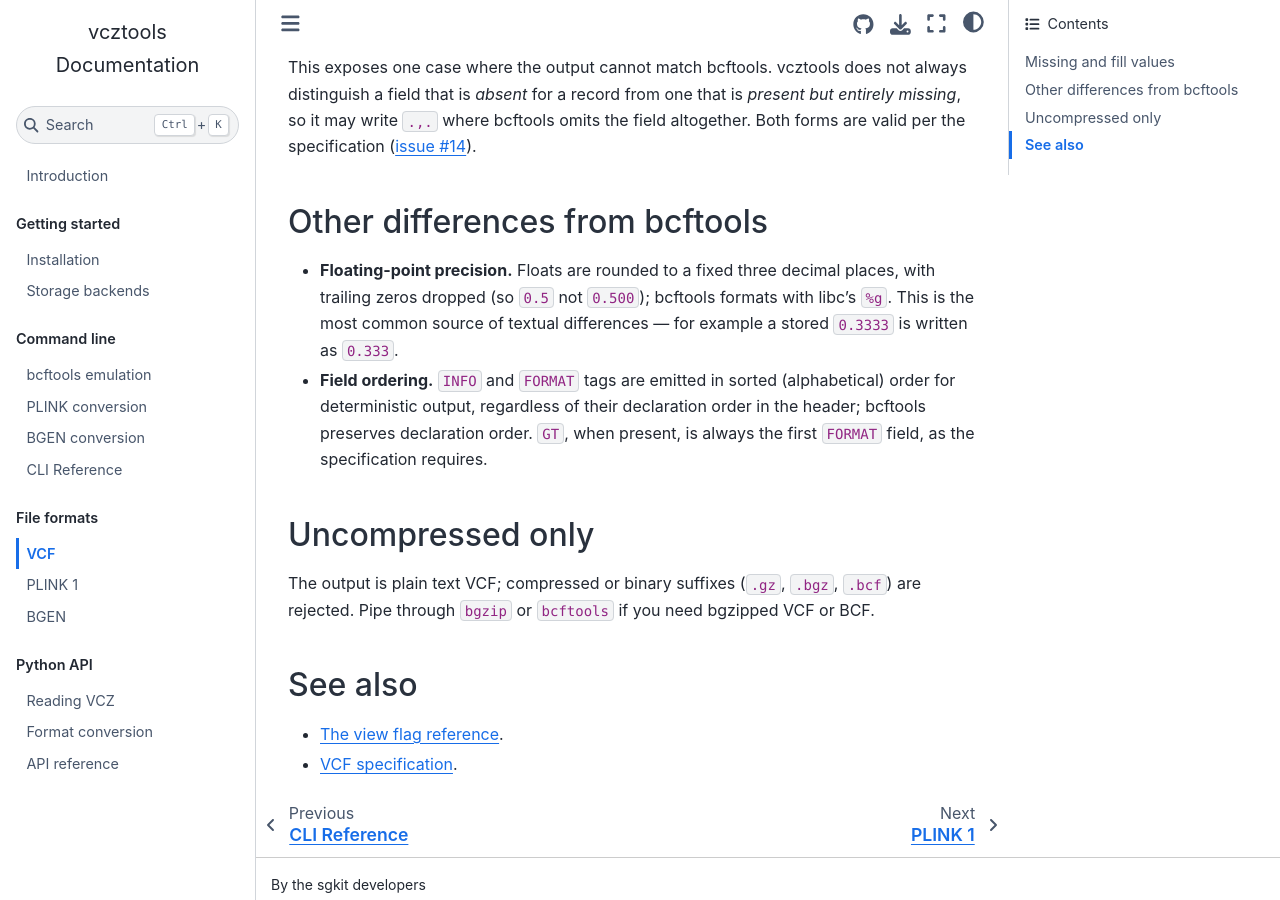
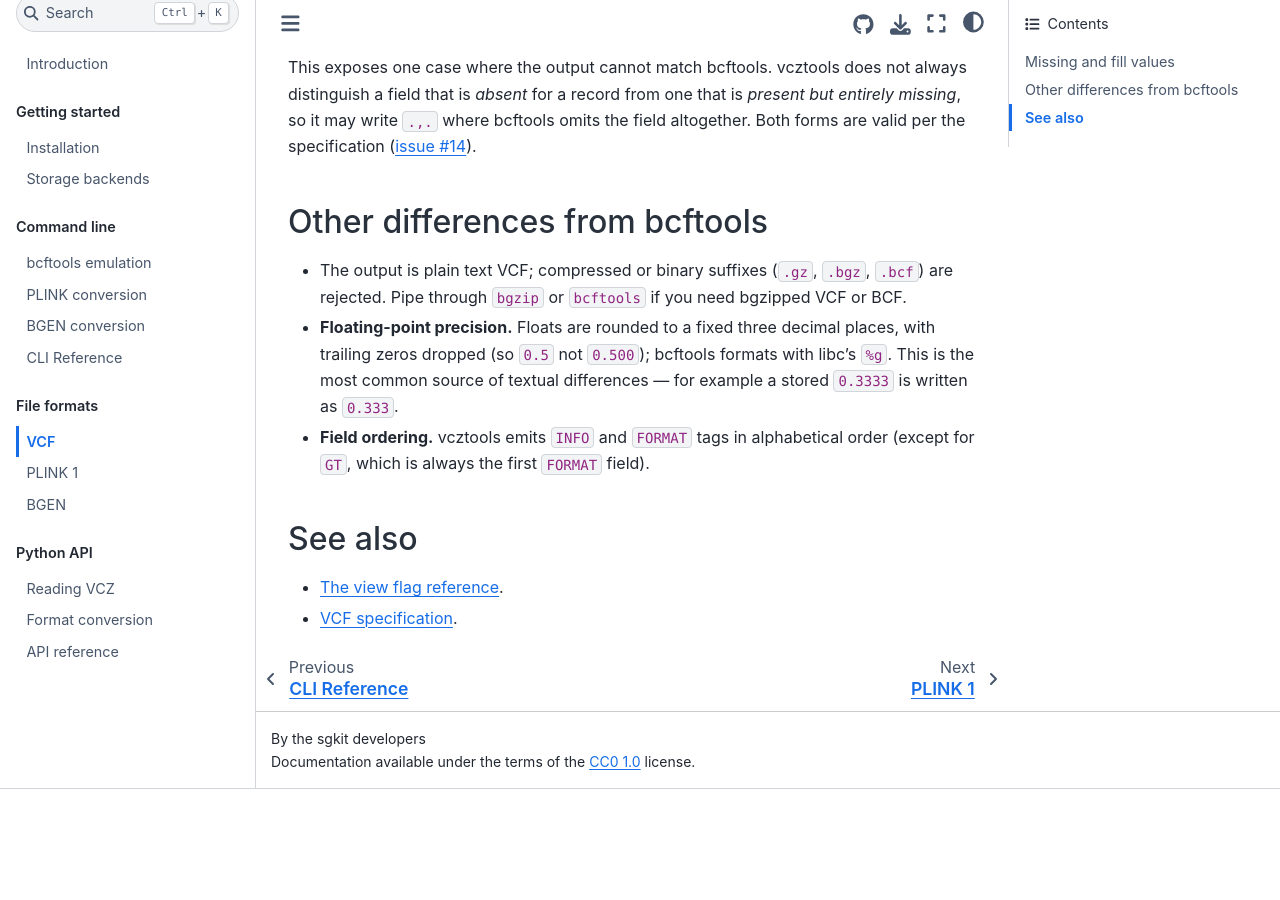
Before and after one commit to sgkit-dev/vcztools, a Jupyter Book: the page built from docs/vcf.md, in a window 1280 px wide and 900 px high, scrolled down 778 px. Built offline with Jupyter Book 1.0.4 settings and Sphinx 7.4.7 and the Sphinx Book theme 1.1.4, drawn with Linux system fonts in a browser that asks for light colours; after the commit the page ends 1567 px from its top, so only the background shows below that.

Commit message:
Fixups for VCF

```diff
--- a/docs/vcf.md
+++ b/docs/vcf.md
@@ -40,20 +40,16 @@ field altogether. Both forms are valid per the specification
 
 ## Other differences from bcftools
 
+- The output is plain text VCF; compressed or binary suffixes (`.gz`, `.bgz`,
+  `.bcf`) are rejected. Pipe through `bgzip` or `bcftools` if you need bgzipped VCF
+  or BCF.
 - **Floating-point precision.** Floats are rounded to a fixed three decimal
   places, with trailing zeros dropped (so `0.5` not `0.500`); bcftools formats
   with libc's `%g`. This is the most common source of textual differences — for
   example a stored `0.3333` is written as `0.333`.
-- **Field ordering.** `INFO` and `FORMAT` tags are emitted in sorted
-  (alphabetical) order for deterministic output, regardless of their declaration
-  order in the header; bcftools preserves declaration order. `GT`, when present,
-  is always the first `FORMAT` field, as the specification requires.
+- **Field ordering.** vcztools emits `INFO` and `FORMAT` tags in alphabetical
+  order (except for `GT`, which is always the first `FORMAT` field).
 
-## Uncompressed only
-
-The output is plain text VCF; compressed or binary suffixes (`.gz`, `.bgz`,
-`.bcf`) are rejected. Pipe through `bgzip` or `bcftools` if you need bgzipped VCF
-or BCF.
 
 ## See also
 
```
Also changed, not shown: docs/plink.md (+2 -2 lines).
